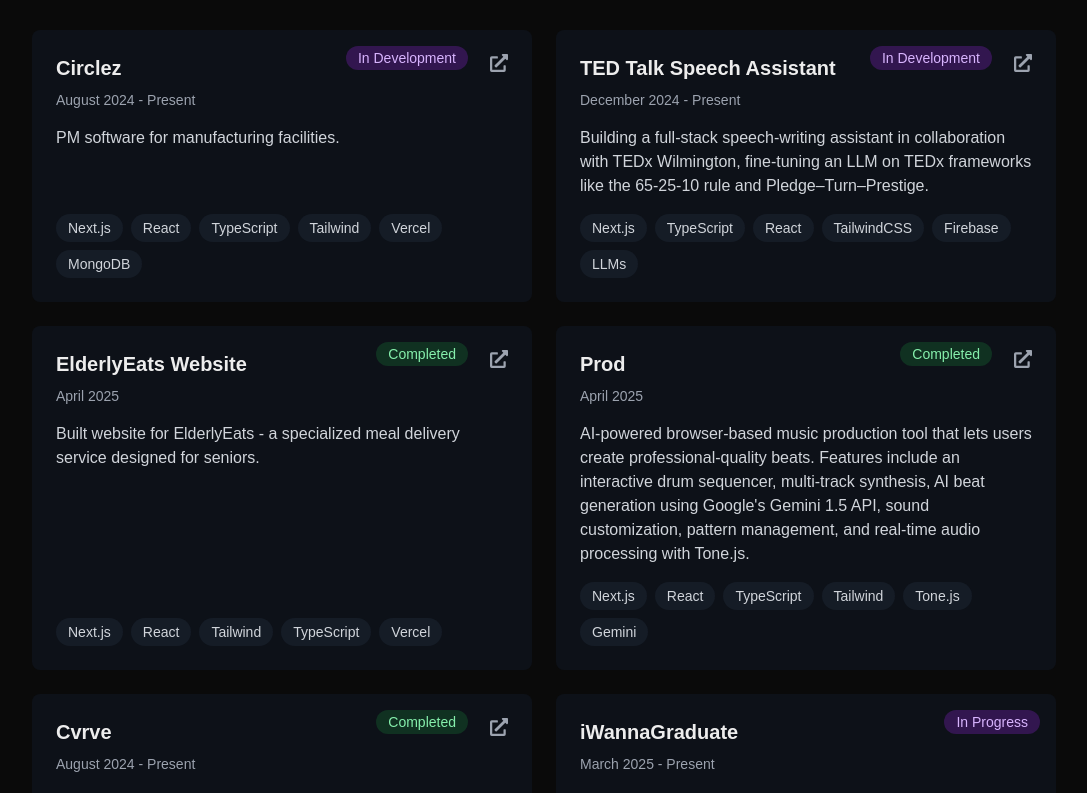
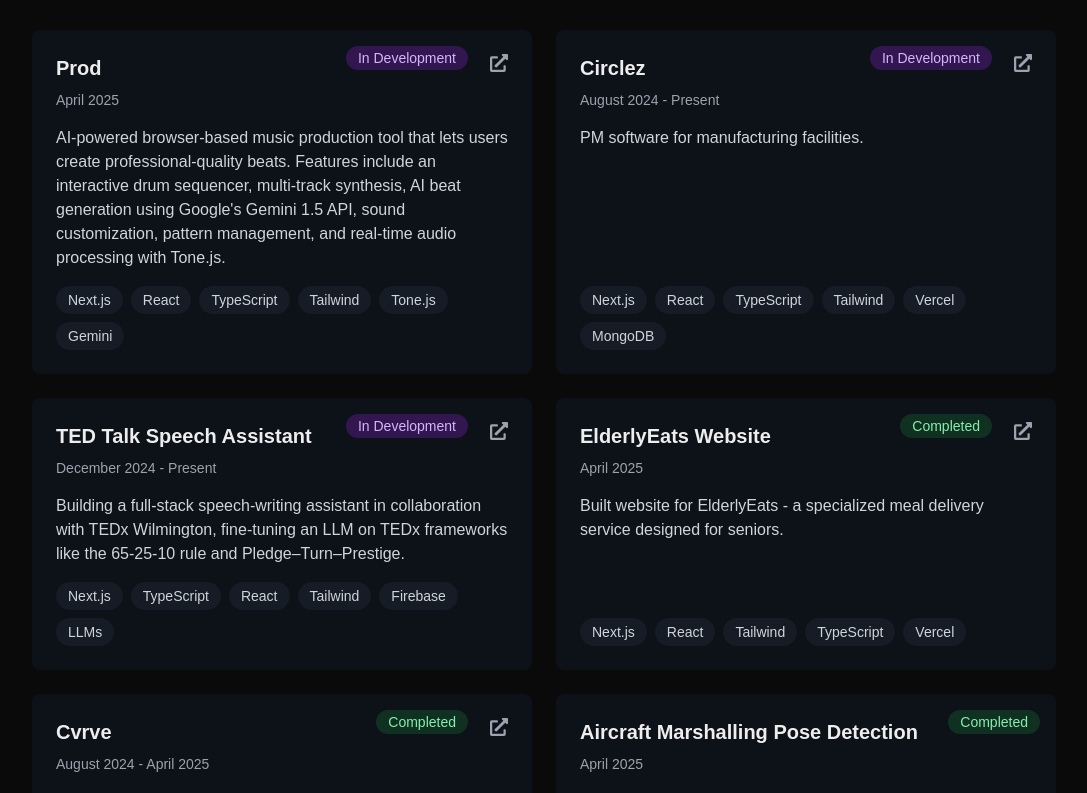
Before and after one commit to amahjoor/arman-web, a Next.js app: page /projects in a window 1280 px wide. Shown: the part 323-1116 px from the top of the page, without its empty margins (96-1183 px from the left). Built offline with nearby package versions, Linux system fonts and the light colour scheme.

Commit message:
update projects

```diff
--- a/src/app/projects/page.tsx
+++ b/src/app/projects/page.tsx
@@ -19,6 +19,14 @@ interface Project {
 
 const projects: Project[] = [
   {
+    title: "Prod",
+    description: "AI-powered browser-based music production tool that lets users create professional-quality beats. Features include an interactive drum sequencer, multi-track synthesis, AI beat generation using Google's Gemini 1.5 API, sound customization, pattern management, and real-time audio processing with Tone.js.",
+    tech: ["Next.js", "React", "TypeScript", "Tailwind", "Tone.js", "Gemini"],
+    link: "https://prod.kits.zip",
+    status: "In Development",
+    date: "April 2025"
+  },
+  {
     title: "Circlez",
     description: "PM software for manufacturing facilities.",
     tech: ["Next.js", "React", "TypeScript", "Tailwind", "Vercel", "MongoDB"],
@@ -29,7 +37,7 @@ const projects: Project[] = [
   {
     title: "TED Talk Speech Assistant",
     description: "Building a full-stack speech-writing assistant in collaboration with TEDx Wilmington, fine-tuning an LLM on TEDx frameworks like the 65-25-10 rule and Pledge–Turn–Prestige.",
-    tech: ["Next.js", "TypeScript", "React", "TailwindCSS", "Firebase", "LLMs"],
+    tech: ["Next.js", "TypeScript", "React", "Tailwind", "Firebase", "LLMs"],
     link: "https://speech.armanmahjoor.com",
     status: "In Development",
     date: "December 2024 - Present"
@@ -43,27 +51,12 @@ const projects: Project[] = [
     date: "April 2025"
   },
   {
-    title: "Prod",
-    description: "AI-powered browser-based music production tool that lets users create professional-quality beats. Features include an interactive drum sequencer, multi-track synthesis, AI beat generation using Google's Gemini 1.5 API, sound customization, pattern management, and real-time audio processing with Tone.js.",
-    tech: ["Next.js", "React", "TypeScript", "Tailwind", "Tone.js", "Gemini"],
-    link: "https://prod.kits.zip",
-    status: "Completed",
-    date: "April 2025"
-  },
-  {
     title: "Cvrve",
     description: "A full-stack hackathon and job aggregation platform. currently has 400,000+ users.",
     tech: ["Next.js", "React", "TypeScript", "Tailwind", "Vercel"],
     link: "https://www.cvrve.me",
     status: "Completed",
-    date: "August 2024 - Present"
-  },
-  {
-    title: "iWannaGraduate",
-    description: "Interactive course dependency visualization tool with dynamic node highlighting, relationship tracking, and category-based filtering to help students plan their academic journey.",
-    tech: ["Next.js", "TypeScript", "React Flow", "Python", "BeautifulSoup"],
-    date: "March 2025 - Present",
-    status: "In Progress"
+    date: "August 2024 - April 2025"
   },
   {
     title: "Aircraft Marshalling Pose Detection",
@@ -71,6 +64,13 @@ const projects: Project[] = [
     tech: ["Python", "MediaPipe", "OpenCV", "Scikit-learn", "CSV", "KNN"],
     date: "April 2025",
     status: "Completed"
+  },
+  {
+    title: "iWannaGraduate",
+    description: "Interactive course dependency visualization tool with dynamic node highlighting, relationship tracking, and category-based filtering to help students plan their academic journey.",
+    tech: ["Next.js", "TypeScript", "React Flow", "Python", "BeautifulSoup"],
+    date: "March 2025 - Present",
+    status: "In Development"
   },
   {
     title: "Fluid Facilitator",
```
